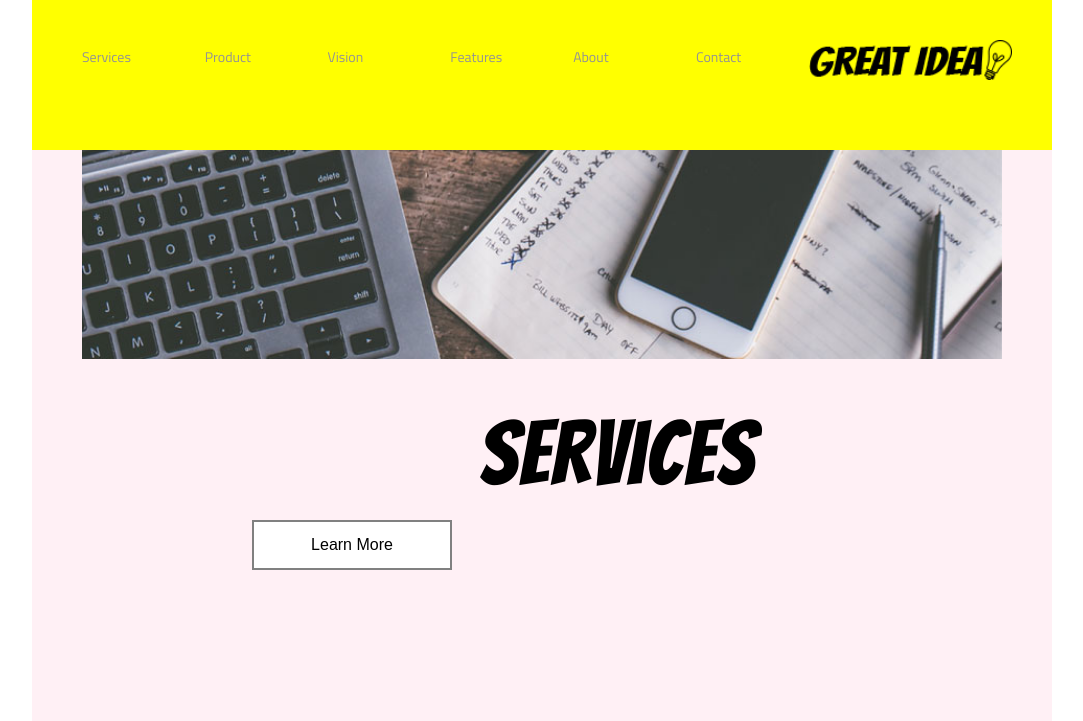
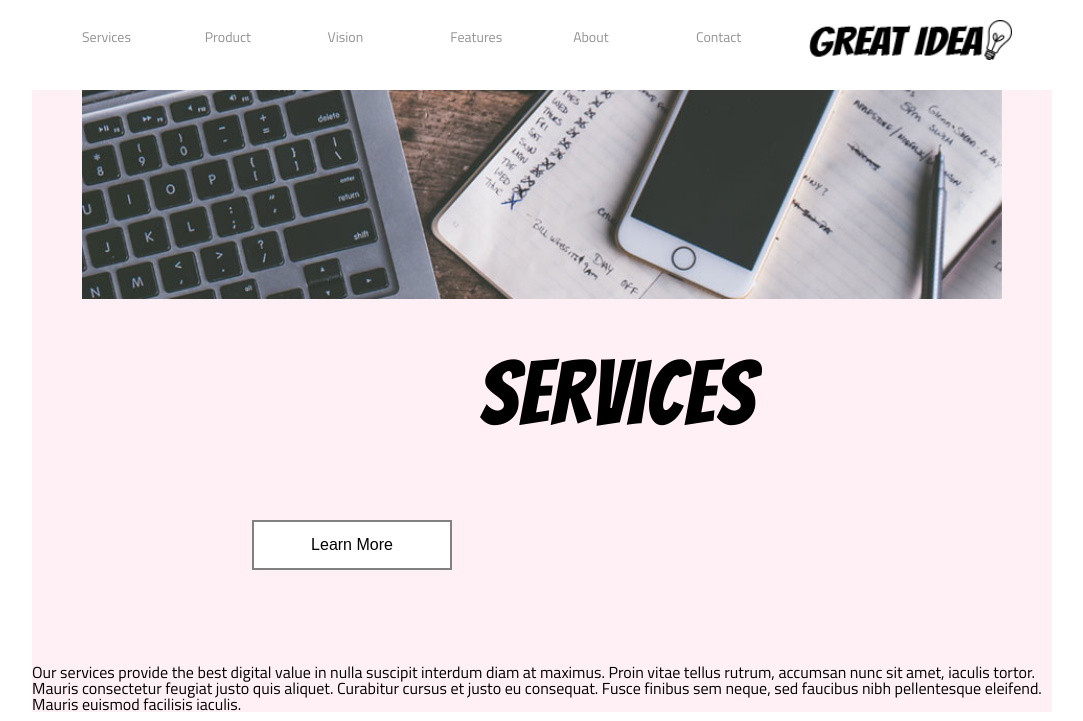
Before and after one commit to maribelcuales/FlexBox-UI-III-Flexbox-, a website: page great-idea/services.html in a window 1280 px wide. Shown: the top 721 px of the page, without its empty margins (98-1181 px from the left). Drawn offline with Linux system fonts and the light colour scheme.

Commit message:
Renamed nav class in services.html and adjusted its padding values.

```diff
--- a/great-idea/css/index.css
+++ b/great-idea/css/index.css
@@ -71,13 +71,13 @@ h1, h2, h3, h4, h5 {
 	margin: auto;
 	position: relative;
 	min-width: 300px;
-	background: yellow;
 }
 
 /* nav class */
 .navigation {
 	display: flex;
 	padding: 40px;
+	background: yellow;
 }
 
 .navigation a {
@@ -314,15 +314,49 @@ footer {
 
 /* CSS for services.html */
 
+/* services-nav class */
+.services-nav {
+	display: flex;
+	padding-top: 20px;
+	padding-left: 40px;
+	padding-right: 40px;
+}
+
+.services-nav a {
+	display: flex;
+	justify-content: space-between;
+	text-decoration: none;
+	width: 100%;
+  	color: #939393;
+  	font-size: 14px;
+  	font-weight: 50px;
+	padding-left: 10px;
+	padding-top: 10px;
+}
+
+.logo {
+  	/*display: inline-block;
+  	position: relative;
+  	top: 15px;
+  	padding-left: 50px;
+	height: 40px; */
+	/* refactor inline-block to flex */
+	display: flex;
+	justify-content: flex-end;
+	height: 40px;
+}
+
+
+
 .services-header {
 	display: flex;
+	flex-direction: column;
 	background: lavenderblush;
-	flex-direction: column;
 }
 
 .services-header-img {
 	display: flex;
-	margin: auto;
+	margin-top: 0px;
 	width: 100%;
 	padding-left: 50px;
 	padding-right: 50px;
--- a/great-idea/services.html
+++ b/great-idea/services.html
@@ -16,7 +16,7 @@
 
   <body>
     <div class="entire-content">
-      <nav class="navigation">
+      <nav class="services-nav">
         <a href="services.html">Services</a>
         <a href="#">Product</a>
         <a href="#">Vision</a>
```
